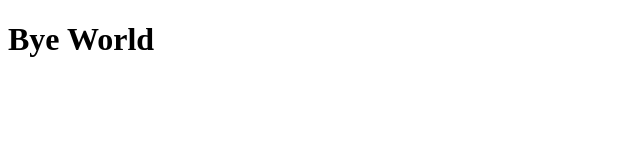
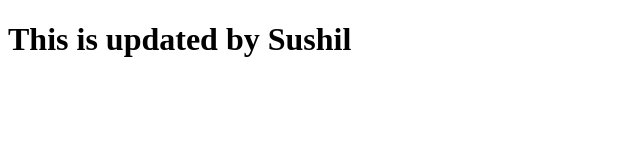
Before and after one commit to Sushil-Tamang2022/GithubMarathon, a plain HTML site: page index.html in a window 1280 px wide. Shown: the whole page, without its empty margins (0-640 px from the left). Drawn offline with Linux system fonts and the light colour scheme.

Commit message:
sushil branch

```diff
--- a/index.html
+++ b/index.html
@@ -6,6 +6,6 @@
     <title>Document</title>
 </head>
 <body>
-    <h1>Bye World</h1>
+    <h1>This is updated by Sushil</h1>
 </body>
 </html>
```
